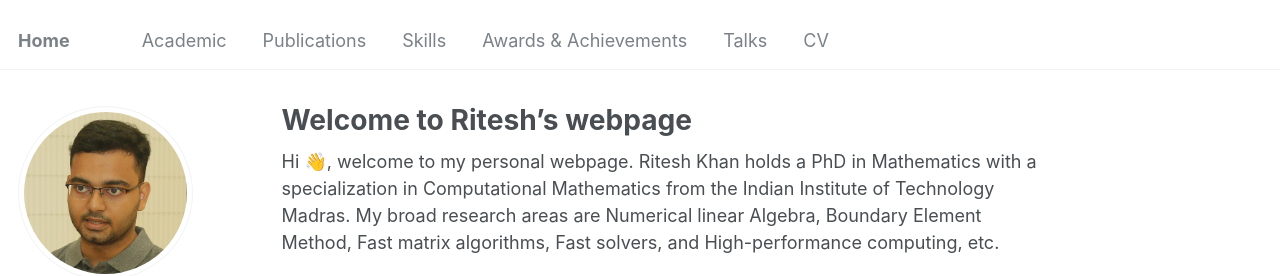
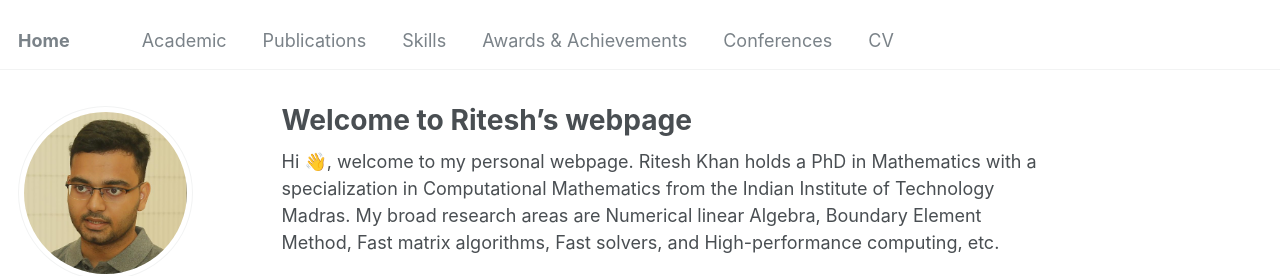
Before and after one commit to RiteshKhan/riteshkhan.github.io, a Jekyll site: the page built from _pages/about.md, in a window 1280 px wide. Shown: the top 276 px of the page. Built offline with Jekyll 4.4.1, drawn with Linux system fonts in a browser that asks for light colours; emoji names are drawn with the system emoji font; some web fonts are replaced.

Commit message:
updated CV

```diff
--- a/_data/navigation.yml
+++ b/_data/navigation.yml
@@ -17,11 +17,11 @@
   - title: "Awards & Achievements"
     url: /awards/
 
-  - title: "Talks"
+  - title: "Conferences"
     url: /talks/
 
   - title: "CV"
-    url: /files/CV.pdf
+    url: /files/ritesh_CV_june25.pdf
 
   # - title: "News"
   #   url: /year-archive/
```
Also changed, not shown: 2 other files.
